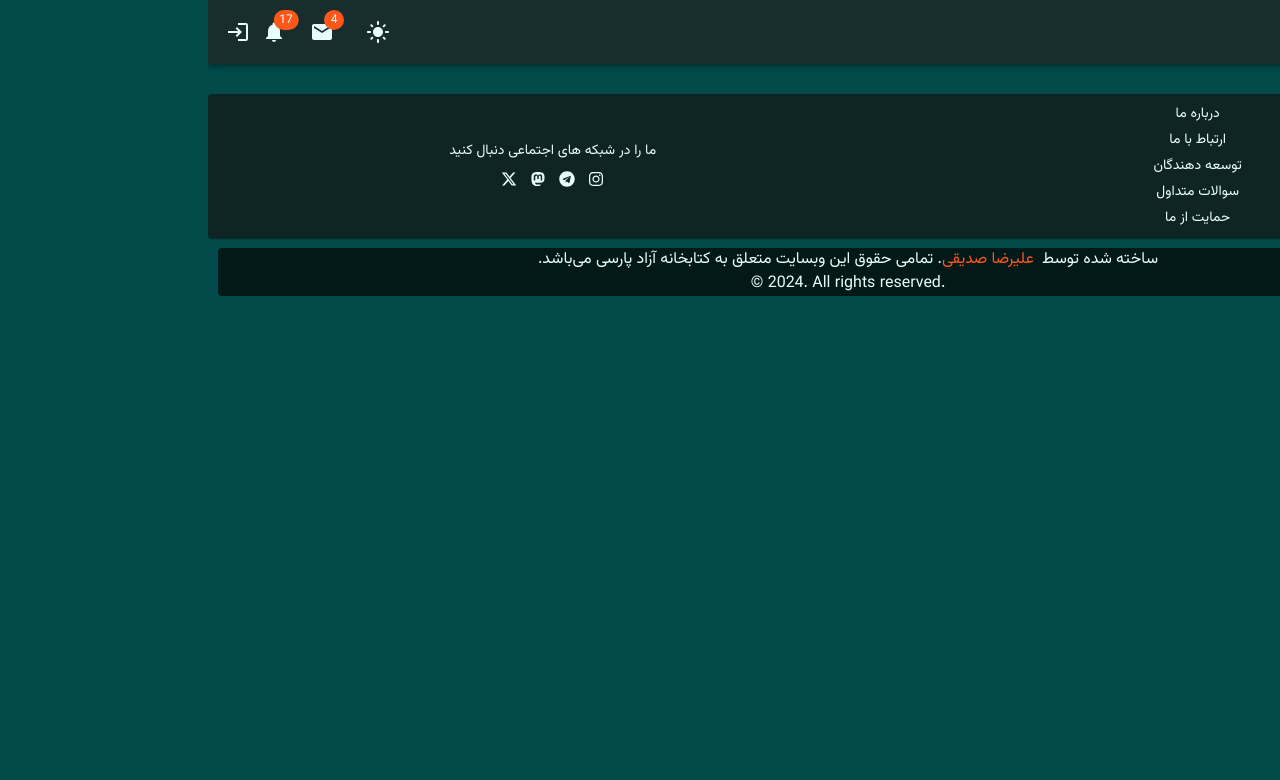
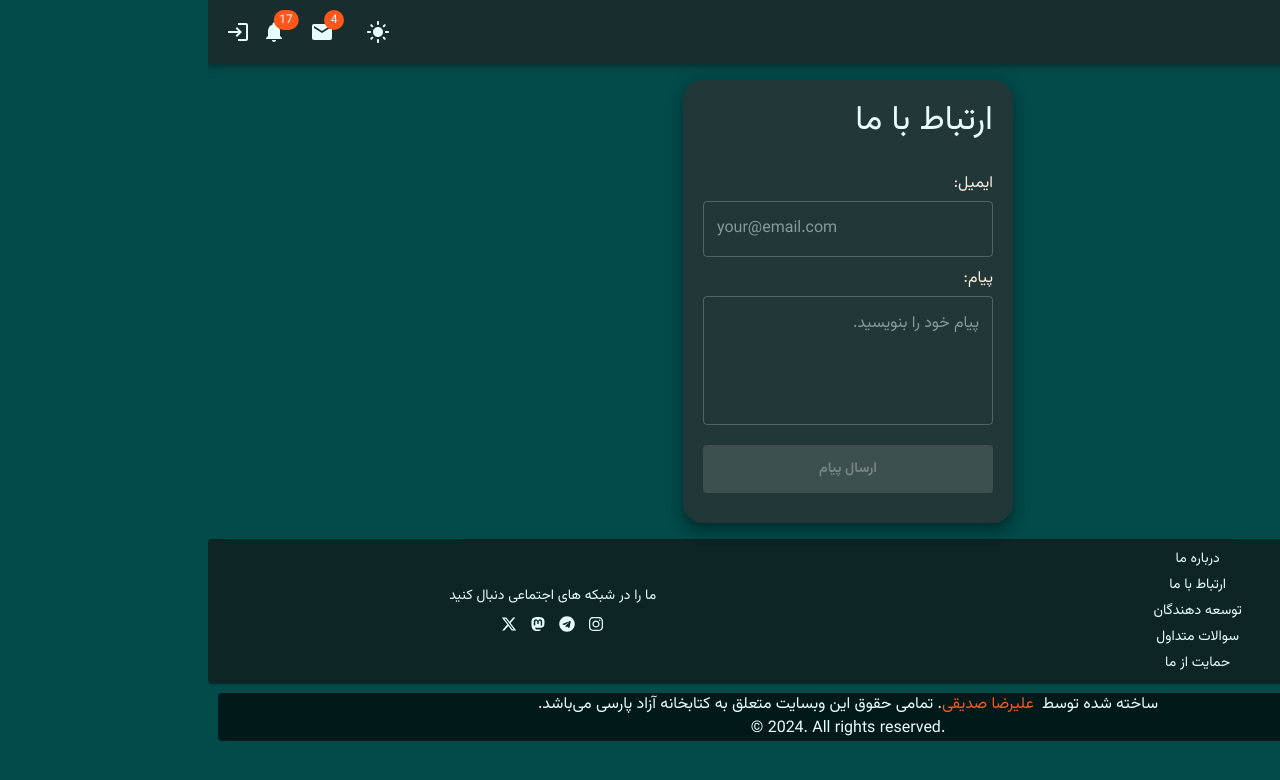
Before and after one commit to persianccbook/frontend, a Next.js app: page /contact-us in a window 1280 px wide. Shown: the top 780 px of the page. Built offline with nearby package versions, Linux system fonts and the light colour scheme.

Commit message:
implement contact us page

```diff
--- a/app/(Info)/contact-us/page.tsx
+++ b/app/(Info)/contact-us/page.tsx
@@ -1,9 +1,93 @@
-import React from 'react'
+"use client";
+
+import { zodResolver } from "@hookform/resolvers/zod";
+import {
+  Button,
+  FormControl,
+  FormLabel,
+  TextField,
+  Typography,
+} from "@mui/material";
+import { useForm } from "react-hook-form";
+import { z } from "zod";
+import FormLayout from "../../components/FormLayout";
+
+const schema = z.object({
+  email: z
+    .string()
+    .min(1, { message: "وارد کردن این فیلد ضروری است." })
+    .email("آدرس ایمیل وارد شده معتبر نمی‌باشد."),
+  message: z.string().min(1, { message: "وارد کردن این فیلد ضروری است." }),
+});
+
+type FormData = z.infer<typeof schema>;
 
 const ContactUspage = () => {
+  const {
+    register,
+    handleSubmit,
+    formState: { errors, isValid },
+  } = useForm<FormData>({ resolver: zodResolver(schema), mode: "onChange" });
+
+  const onSubmit = async (data: FormData) => {
+    console.log(data);
+  };
+
   return (
-    <div>ContactUspage</div>
-  )
-}
+    <FormLayout>
+      <Typography variant="h4" sx={{ mb: 15 }}>
+        ارتباط با ما{" "}
+      </Typography>
+      {/* {apiError && (
+        <Typography variant="caption" color="error">
+          ایمیل یا گذرواژه وارد شده اشتباه است.
+        </Typography>
+      )} */}
+      <form onSubmit={handleSubmit(onSubmit)}>
+        <FormControl sx={{ minWidth: 290 }}>
+          <FormLabel sx={{ mb: 3 }}>ایمیل:</FormLabel>
+          <TextField
+            {...register("email")}
+            type="text"
+            dir="ltr"
+            placeholder="your@email.com"
+            sx={{ mb: 5 }}
+          />
+          {errors.email && (
+            <Typography variant="caption" color="error">
+              {errors.email.message}
+            </Typography>
+          )}
 
-export default ContactUspage
+          <FormLabel sx={{ mb: 3 }}>پیام:</FormLabel>
+          <TextField
+            {...register("message")}
+            multiline={true }
+            rows={4}
+            type="text"
+            dir="rtl"
+            placeholder="پیام خود را بنویسید."
+            sx={{ mb: 5 }}
+          />
+          {errors.message && (
+            <Typography variant="caption" color="error">
+              {errors.message.message}
+            </Typography>
+          )}
+
+          <Button
+            type="submit"
+            color="secondary"
+            disabled={!isValid}
+            variant="contained"
+            sx={{ height: "3rem", fontWeight: "bold", my: 5 }}
+          >
+            ارسال پیام
+          </Button>
+        </FormControl>
+      </form>
+    </FormLayout>
+  );
+};
+
+export default ContactUspage;
```
